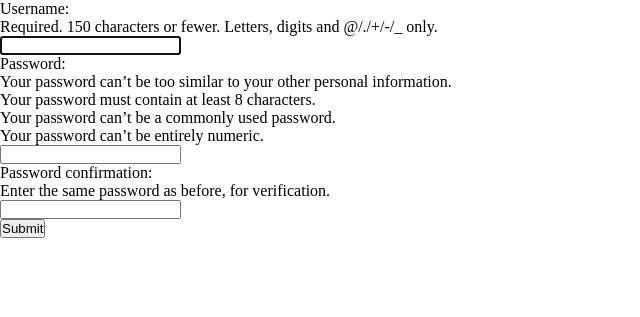
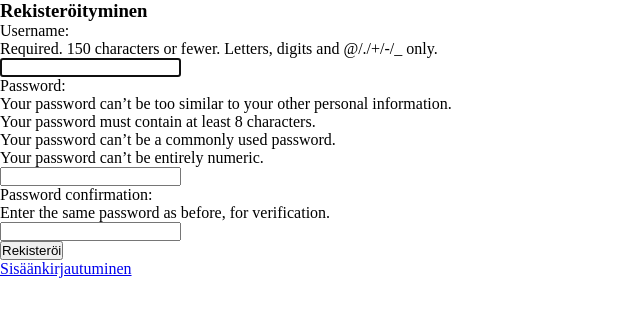
Before and after one commit to JaniKarj/LoginSignup, a Django app: page /signup/ in a window 1280 px wide. Shown: the top 317 px of the page, without its empty margins (0-640 px from the left). Run offline with Django 5.2, Linux system fonts and the light colour scheme.

Commit message:
Login ja signup linkitykset toisiinsa + nimeämisiä

```diff
--- a/loginSignup/base/templates/base.html
+++ b/loginSignup/base/templates/base.html
@@ -4,6 +4,9 @@
     <meta charset="UTF-8">
     <meta name="viewport" content="width=device-width, initial-scale=1.0">
     <title>Login Registration Demo</title>
+    <link rel="preconnect" href="https://fonts.googleapis.com">
+    <link rel="preconnect" href="https://fonts.gstatic.com", crossorigin>
+    <link href="https://fonts.googleapis.com/css2?family=Mulish:wght@400;700&display=swap" rel="stylesheet">
     {% load static %}
     <link rel="stylesheet" href="{% static "css/style.css" %}">
 </head>
--- a/loginSignup/base/templates/registration/signup.html
+++ b/loginSignup/base/templates/registration/signup.html
@@ -1,8 +1,14 @@
 {% extends "base.html" %}
 {% block content %}
-<form method="POST">
-    {% csrf_token %}
-    {{form}}
-    <button type="Submit">Submit</button>
-</form>
+<div class="shadow-wrap">
+    <div class="form-wrap">
+        <h3>Rekisteröityminen</h3>
+        <form method="POST">
+            {% csrf_token %}
+            {{form}}
+            <button type="Submit">Rekisteröi</button>
+        </form>
+        <a class="signup-link" href="{% url "base:login" %}">Sisäänkirjautuminen</a>
+    </div>
+</div>
 {% endblock content %}
```
Also changed, not shown: loginSignup/base/templates/registration/login.html (+11 -5 lines), loginSignup/db.sqlite3.
